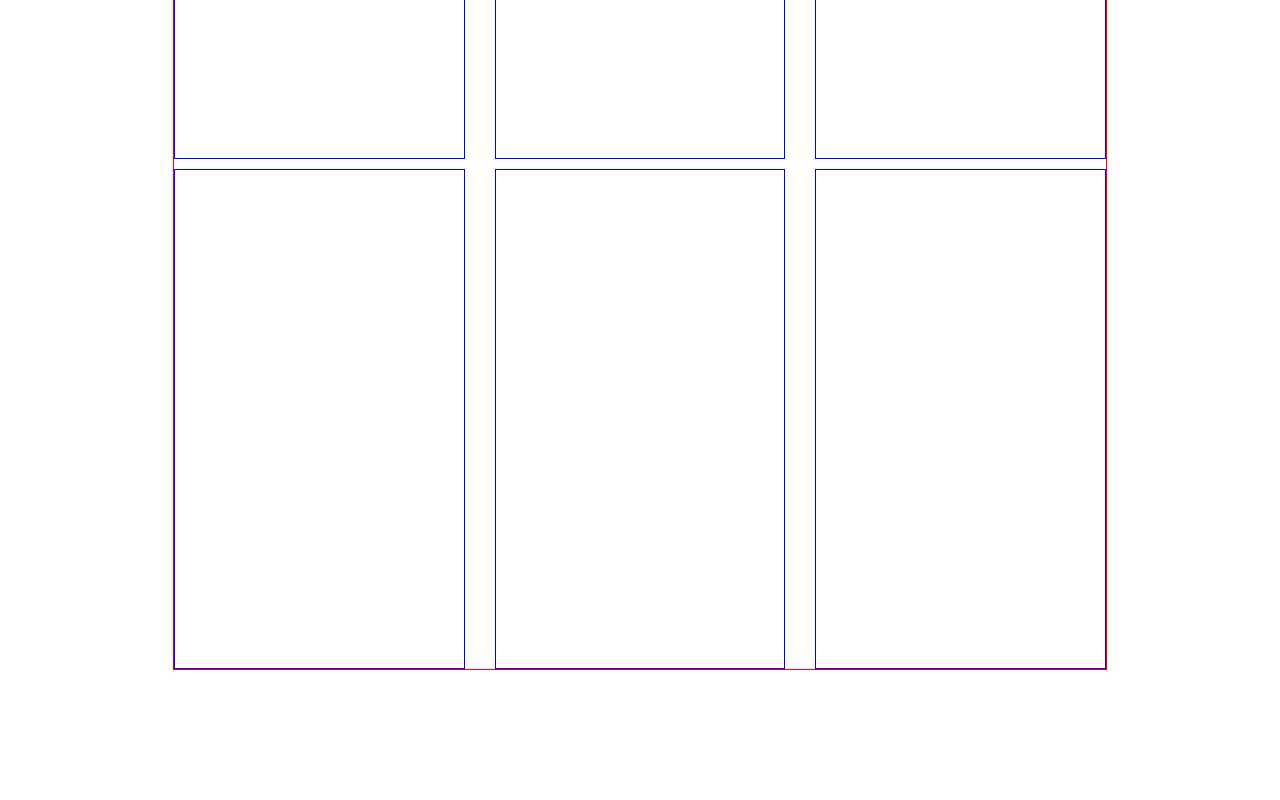
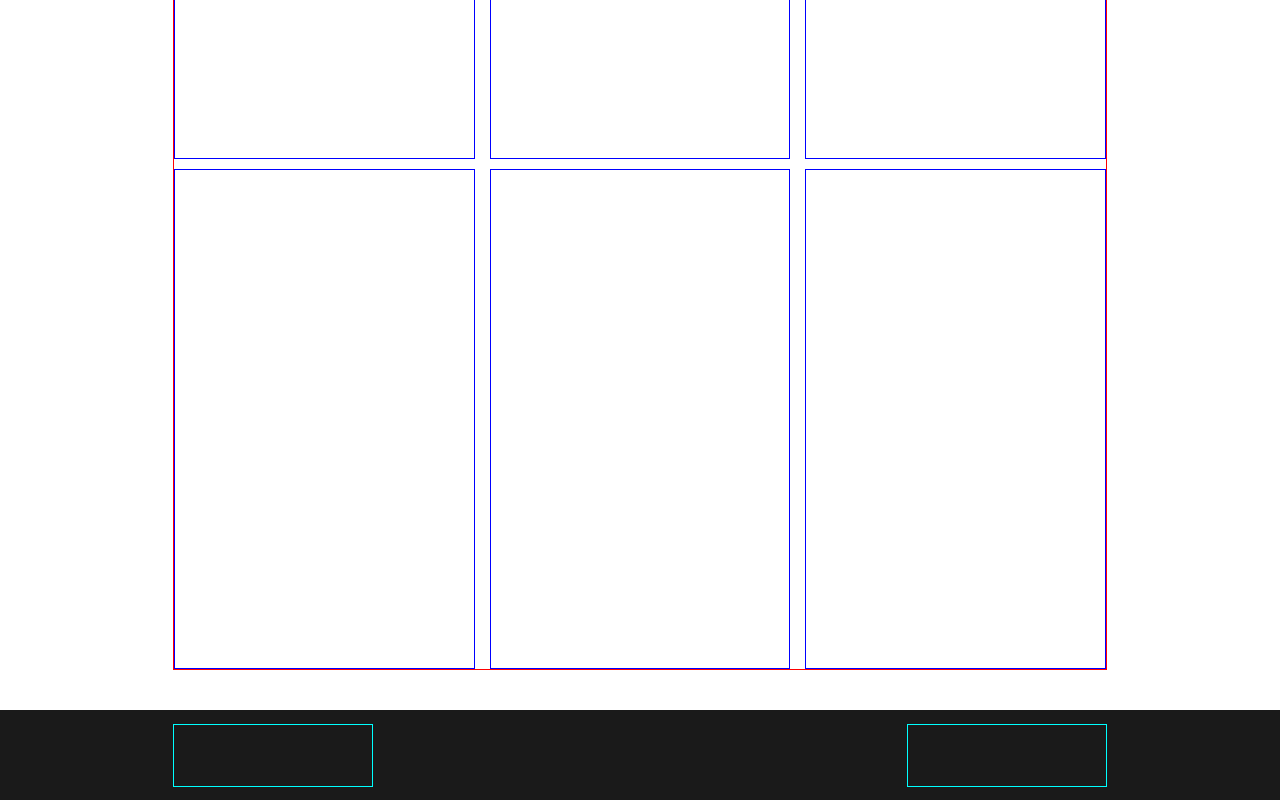
Before and after one commit to SerenaMalusa/vite-boolando, a Vue app: page / in a window 1280 px wide. Shown: the part 442-1242 px from the top of the page. Before the commit the page ends 1152 px from the top, so only its background shows below. Built offline with nearby package versions, Linux system fonts and the light colour scheme.

Commit message:
feat: add footer structure

```diff
--- a/src/components/AppFooter.vue
+++ b/src/components/AppFooter.vue
@@ -12,12 +12,31 @@
 
 <template>
 
+   <section>
+
+        <div class="container">
+            <div class="debug"></div>
+            <div class="debug"></div>
+        </div>
+
+    </section>
 
 
 </template>
 
 <style lang="scss" scoped>
 
+    @use '../styles/partials/variables' as *;
+    @use '../styles/partials/mixins' as *;
 
+    section {
+        background-color: $secondary-color;
+        height: calc($header-h * 1.5);
+
+        .container {
+            height: 100%;
+            @include d-flex_between_center;
+        }
+    }
 
 </style>
--- a/src/components/AppMain.vue
+++ b/src/components/AppMain.vue
@@ -30,6 +30,7 @@
     @use '../styles/partials/mixins' as *;
 
     .container {
+
         margin-top: calc($grid-spacing * 4);
         margin-bottom: calc($grid-spacing * 4);
         border: 1px solid red;
--- a/src/styles/general.scss
+++ b/src/styles/general.scss
@@ -15,7 +15,7 @@ img {
 
 // DEBUG
 .debug {
-    border: 1px solid black;
+    border: 1px solid aqua;
     height: 70%;
     max-height: 300px;
     width: 200px;
@@ -36,5 +36,5 @@ img {
 .col {
     border: 1px solid blue;
     min-height: 500px;
-    width: calc(100% / 3 - $grid-spacing * 2);
+    width: calc(100% / 3 - $grid-spacing);
 }
```
